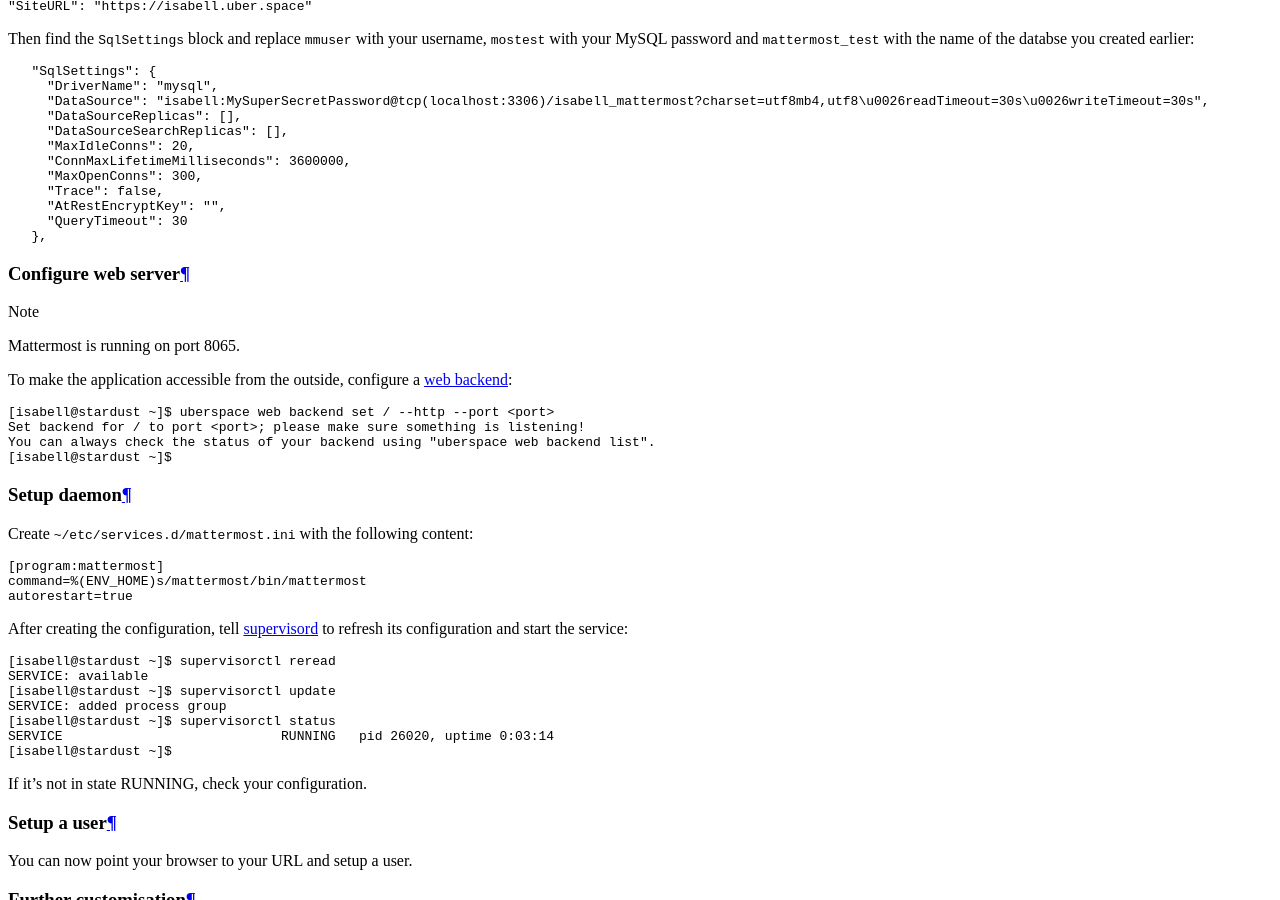
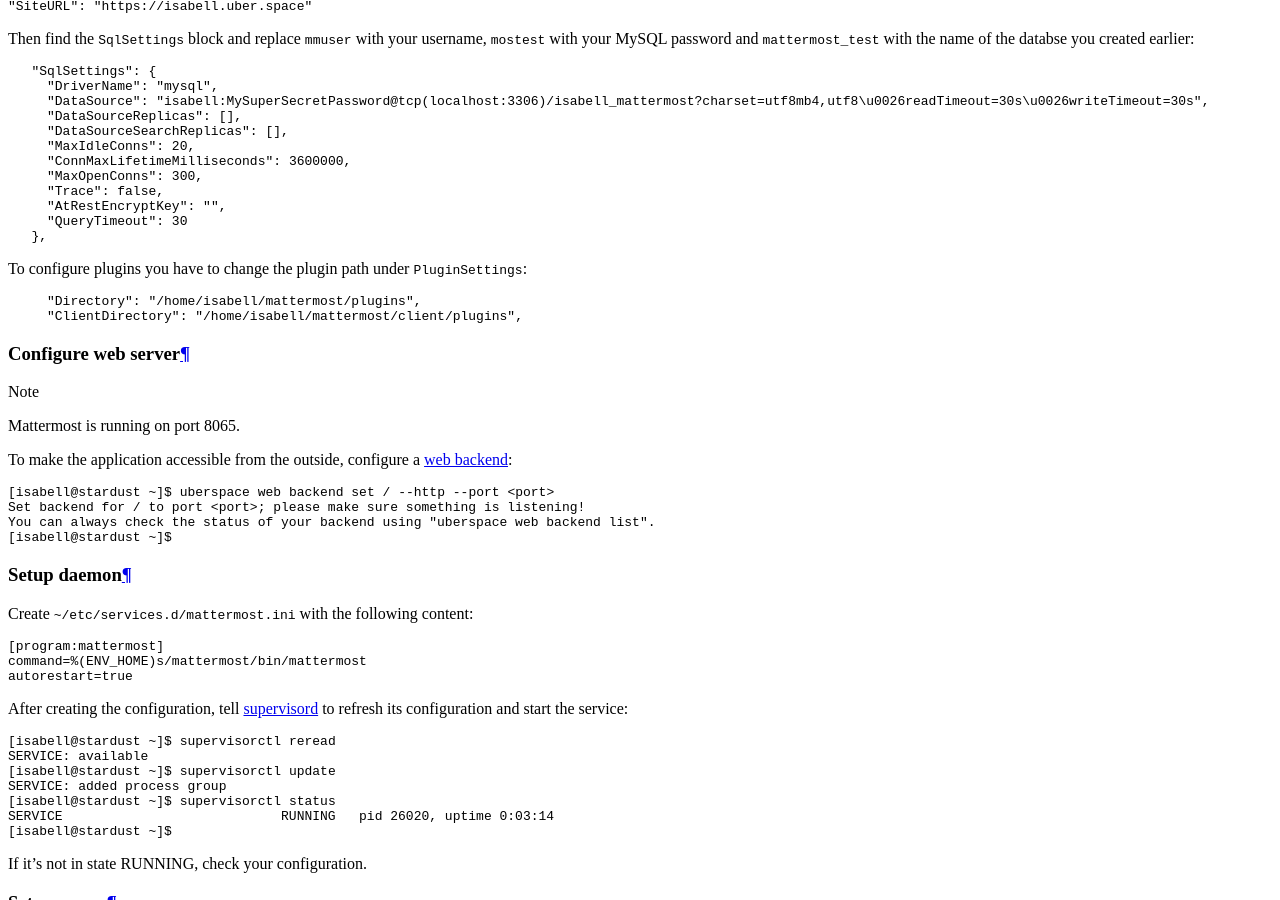
Before and after one commit to Uberspace/lab, a Sphinx documentation site: the page built from source/guide_mattermost.rst, in a window 1280 px wide and 900 px high, scrolled down 4294 px. Built offline with Sphinx 7.4.7 and the Read the Docs theme 2.0.0, drawn with Linux system fonts in a browser that asks for light colours.

Commit message:
Update guide_mattermost.rst
Fixing plugin path.

```diff
--- a/source/guide_mattermost.rst
+++ b/source/guide_mattermost.rst
@@ -110,6 +110,14 @@
       "QueryTimeout": 30
     },
 
+To configure plugins you have to change the plugin path under ``PluginSettings``:
+
+.. code-block:: json
+ :emphasize-lines: 1,2
+
+      "Directory": "/home/isabell/mattermost/plugins",
+      "ClientDirectory": "/home/isabell/mattermost/client/plugins",
+
 Configure web server
 --------------------
 
```
